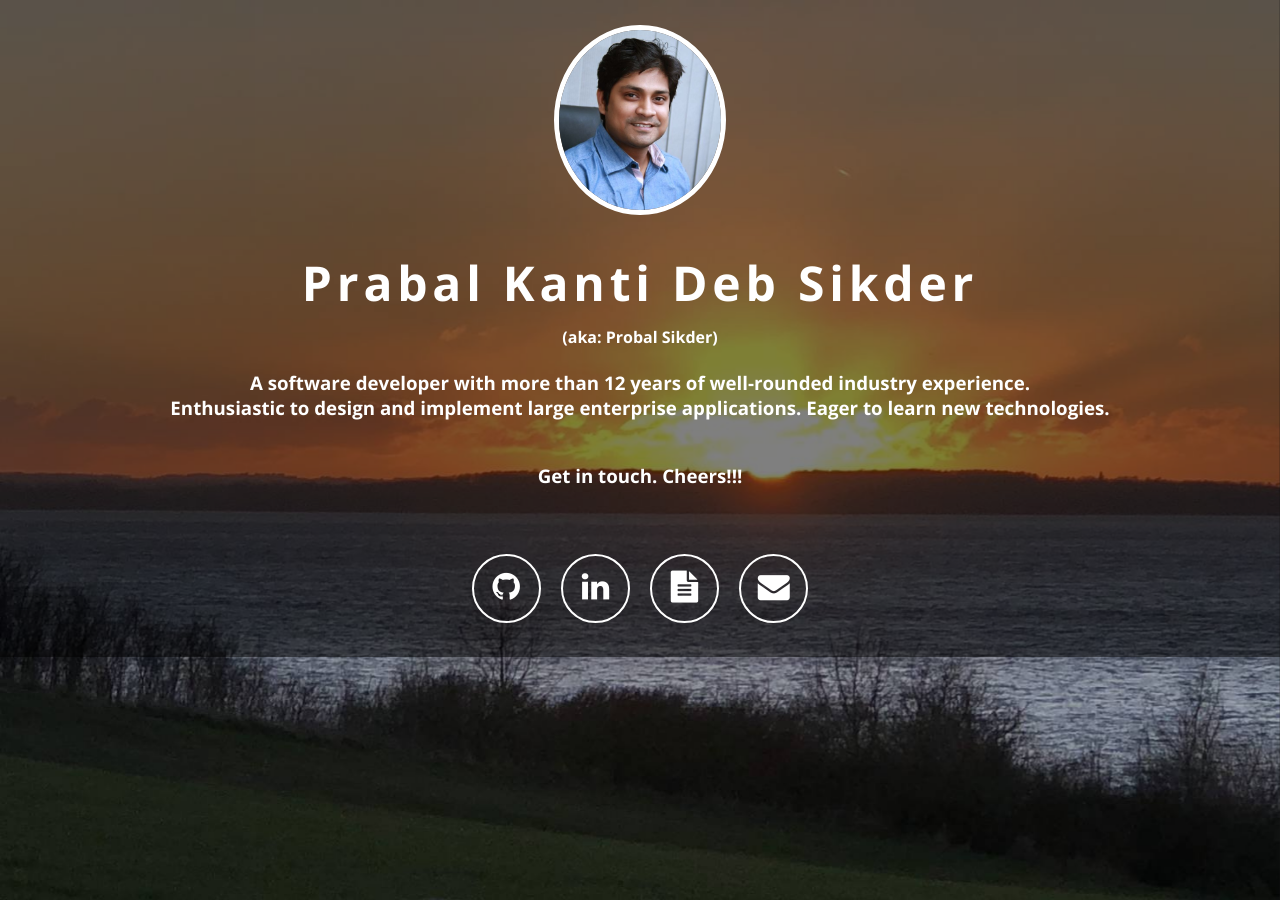
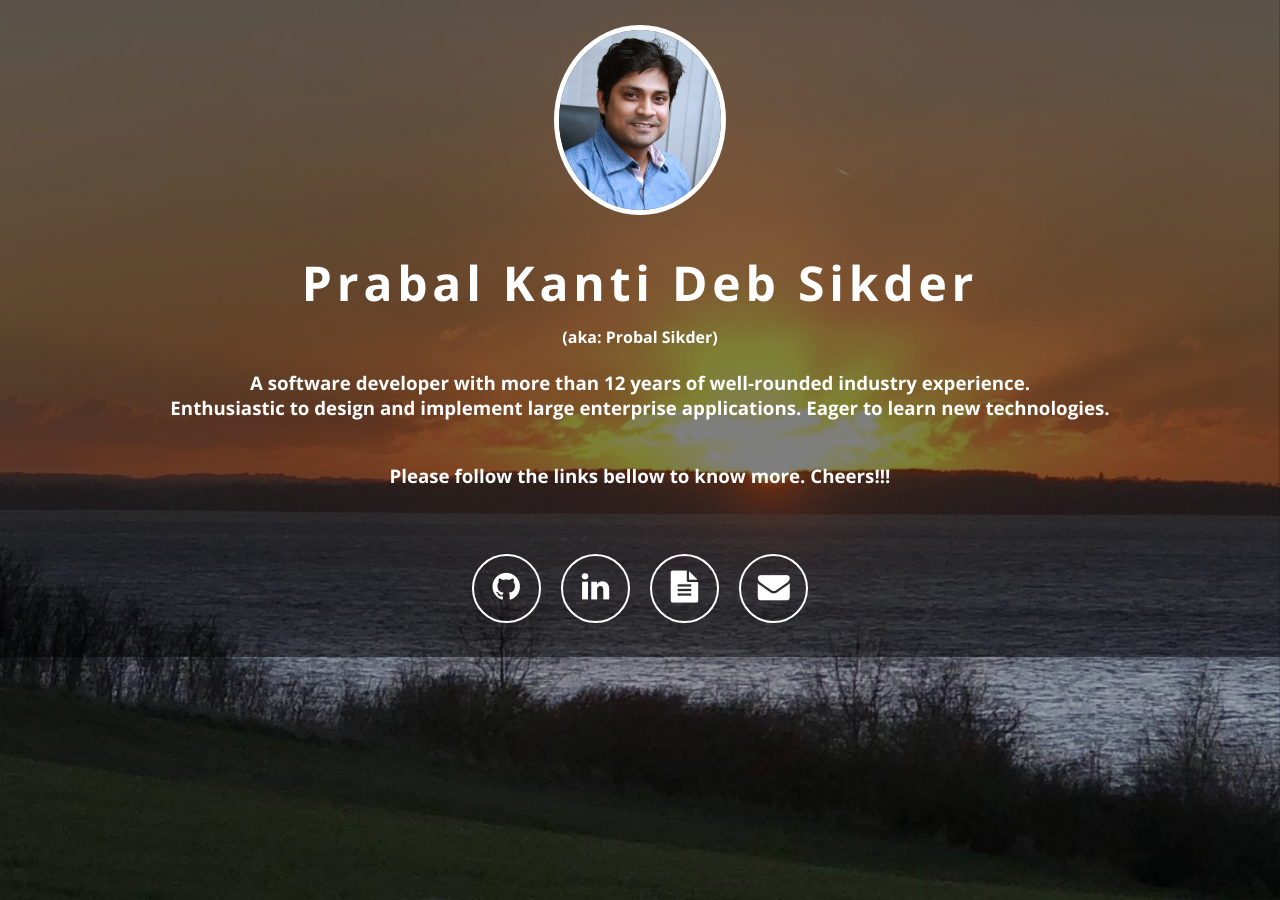
Before and after one commit to probal/probal.github.io, a Jekyll site: the page built from index.html, in a window 1280 px wide. Built offline with Jekyll 4.4.1, drawn with Linux system fonts in a browser that asks for light colours; nearby versions of some CDN libraries.

Commit message:
Text changed

```diff
--- a/_config.yml
+++ b/_config.yml
@@ -7,7 +7,7 @@ A software developer with more than 12 years of well-rounded industry experience
 <br />Enthusiastic to design and implement large enterprise applications. Eager to learn new technologies.
 </p>
 <p>
-<br />Get in touch. Cheers!!!
+<br />Please follow the links bellow to know more. Cheers!!!
 </p>"
 url: ""
 
```
